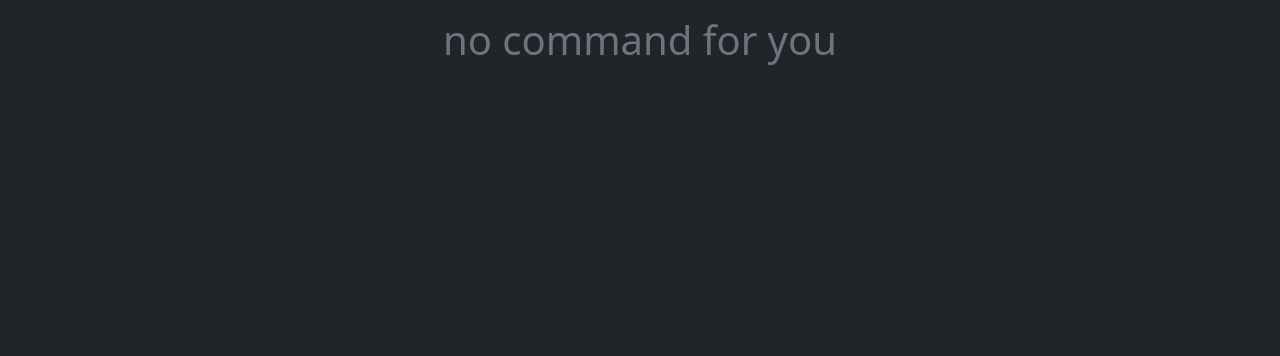
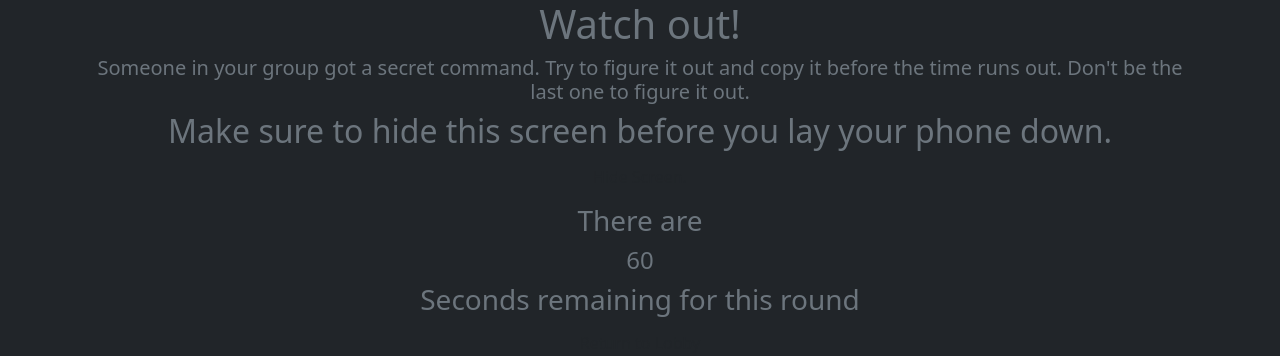
Before and after one commit to JcbBrtn/SecretCommand, a Flask app: template app/templates/game.html in a window 1280 px wide. Shown: the top 356 px of the page. Run offline with Flask 2, Linux system fonts and the light colour scheme; the template is opened without the code that fills it: most values are stand-ins (such as "Sample title", 1, 10 or a date in 2020); data that the repository does not hold is empty.

Commit message:
Created Game and Continued with session management

```diff
--- a/app/app.py
+++ b/app/app.py
@@ -1,6 +1,7 @@
 from flask import render_template, Flask, request, redirect, session, jsonify
 from flask_session import Session
 import random
+import datetime
 
 app = Flask(__name__)
 app.config["SESSION_TYPE"] = "filesystem"
@@ -18,6 +19,10 @@ class lob:
     def give_num(self):
         self.sesCount += 1
         return self.sesCount - 1
+    def reset(self):
+        self.isReady = False
+        self.lobby=[]
+        self.sesCount = 0
 
 def get_new_lobby_num():
     return len(lobbies.keys())
@@ -55,7 +60,7 @@ def lobby(lobbyNum):
 
         personCount=len(lobbies[lobbyNum].lobby)
 
-        return render_template('lobby.html', lobbyNum=lobbyNum, personCount=personCount)
+        return render_template('lobby.html', lobbyNum=lobbyNum, personCount=personCount, sesID=session['id'])
 
     elif request.method == 'POST':
 
@@ -75,6 +80,7 @@ def lobby(lobbyNum):
                 #This is triggered by the first person to say "Ready"
                 #Thus, we choose the commandID here.
                 lobbies[lobbyNum].commandID = random.choice(lobbies[lobbyNum].lobby)
+                lobbies[lobbyNum].endTime = datetime.datetime.now() + datetime.timedelta(minutes=1)
                 lobbies[lobbyNum].isReady = True
 
             personCount=len(lobbies[lobbyNum].lobby)
@@ -87,9 +93,40 @@ def lobby(lobbyNum):
 
 @app.route('/game/<lobbyNum>', methods=['GET', 'POST'])
 def game(lobbyNum):
-    isCommand = lobbies[lobbyNum].commandID == session['id']
+    if request.method == 'GET':
+        sessionID=request.args['s']
+        isCommand = str(lobbies[lobbyNum].commandID) == str(sessionID)
+        command = ""
+        lobbies[lobbyNum].switch = True
 
-    return render_template('game.html', isCommand=isCommand, lobbyNum=lobbyNum)
+        if isCommand:
+            #Get Command here
+            command = random.choice([
+                'Keep a finger pointed up for the round',
+                'Stand up',
+                'Give someone a high five',
+                'Give someone the finger guns',
+                'Act like you are rowing a canue',
+            ])
+
+        return render_template('game.html', isCommand=isCommand, lobbyNum=lobbyNum, sesID=sessionID, command=command)
+
+    elif request.method == 'POST':
+        t = lobbies[lobbyNum].endTime - datetime.datetime.now()
+        secs = int(t.total_seconds())
+
+        if (secs <= 0) and (lobbies[lobbyNum].switch):
+            lobbies[lobbyNum].switch = False
+            lobbies[lobbyNum].commandID = random.choice(lobbies[lobbyNum].lobby)
+            lobbies[lobbyNum].endTime = datetime.datetime.now() + datetime.timedelta(minutes=1)
+            lobbies[lobbyNum].isReady = True
+
+        payload = {
+            'timer' : secs,
+            'switch': not lobbies[lobbyNum].switch
+        }
+
+        return jsonify(payload)
 
 if __name__ == "__main__":
     app.run()
--- a/app/templates/game.html
+++ b/app/templates/game.html
@@ -8,16 +8,66 @@
         <link href="https://cdn.jsdelivr.net/npm/bootstrap@5.0.2/dist/css/bootstrap.min.css"
         rel="stylesheet" integrity="sha384-EVSTQN3/azprG1Anm3QDgpJLIm9Nao0Yz1ztcQTwFspd3yD65VohhpuuCOmLASjC"
         crossorigin="anonymous">
+        <script src="https://ajax.googleapis.com/ajax/libs/jquery/3.5.1/jquery.min.js"></script>
+        <script>
+            function hideScreen() {
+                var e = document.getElementById("initScreen");
+                e.hidden=true;
+            }
+
+            setInterval(function(){
+                lobbyNum = document.getElementById('lobbyNum').innerText;
+                game_url = '/game/' + lobbyNum;
+
+                var payload = [
+                {"Hey!": "Just play the game, no cheating!"}
+            ]
+
+                $.ajax({
+                type: "POST",
+                url: game_url,
+                data: JSON.stringify(payload),
+                contentType: "application/json",
+                dataType : "json",
+                success : function(result) {
+                    t = result.timer;
+                    document.getElementById('counter').innerText = t;
+                    sessionID = parseInt(document.getElementById('sessionID').innerText);
+
+                    s = result.switch;
+                    if(s){
+                        window.location.replace('/game/' + lobbyNum);
+                    }
+                }
+                });
+            }, 1000)
+        </script>
     </head>
-  <body class="d-flex h-100 text-center text-muted bg-dark">
-    <div class="cover-container d-flex w-100 h-100 p-3 mx-auto flex-column">
-        {% if isCommand %}
-        <h1>You get a Command</h1>
-        {% else %}
-        <h1>no command for you</h1>
-        {% endif %}
+  <body class="h-100 text-center text-muted bg-dark">
+    <div id="initScreen" class="container">
+        <div class="row">
+            {% if isCommand %}
+            <h1>Shhh... Keep this command a secret.</h1>
+            <h5>Try to {{ command }} without anyone noticing you do it!</h5>
 
-        <a href="/lobby/{{ lobbyNum }}" class="btn">Return to Lobby</a>
+            {% else %}
+            <h1>Watch out!</h1>
+            <h5>Someone in your group got a secret command. Try to figure it out and copy it before the time runs out. Don't be the last one to figure it out.</h5>
+            {% endif %}
+        </div>
+        <div class="row">
+            <h2>Make sure to hide this screen before you lay your phone down.</h2>
+        </div>
     </div>
+        <div class="row">
+            <h3 class="btn" onclick="hideScreen()">Hide Screen.</h3>
+        </div>
+    </div>
+    <h3>There are</h3>
+    <h4 id="counter">60</h4>
+    <h3>Seconds remaining for this round</h3>
+    <p hidden="true" id="lobbyNum">{{ lobbyNum }}</p>
+    <p hidden="true" id="sessionID">{{ sessionID }}</p>
+    <a href="/lobby/{{ lobbyNum }}" class="btn">Return to Lobby</a>
     </body>
 </html>
--- a/app/templates/lobby.html
+++ b/app/templates/lobby.html
@@ -19,6 +19,7 @@
             var lobbynum = parseInt(document.getElementById("lobbynum").innerText);
             var person_count = parseInt(document.getElementById("person_count").innerText);
             var isReadyValue = document.getElementById("isReady").innerText;
+            var sessionID = document.getElementById("sessionID").innerText
             var isReady = false;
 
             if (isReadyValue == "Ready!"){
@@ -39,7 +40,7 @@
                 dataType : "json",
                 success : function(result) {
                     if(result.ready){
-                        game_url = "/game/" + lobbynum;
+                        game_url = "/game/" + lobbynum + "?s=" + sessionID;
                         window.location.replace(game_url);
                     } else {
                         newNum = result.person_count;
@@ -60,6 +61,7 @@
     </header>
 
     <main class="px-3">
+        <p id="sessionID" hidden="true">{{ sesID }}</p>
         <h3>Lobby:</h3>
         <h4 id="lobbynum">{{ lobbyNum }}</h4>
         <h4>Number of players in the lobby:</h4>
```
Also changed, not shown: 1 other file.
